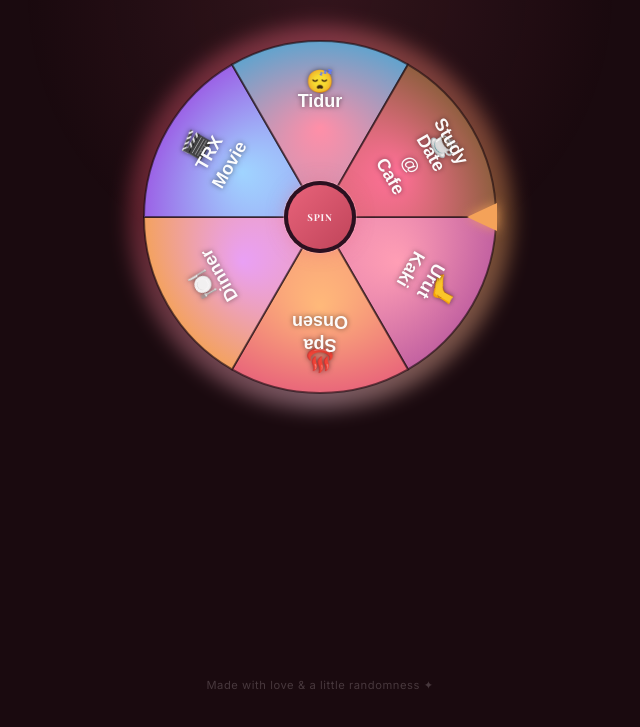
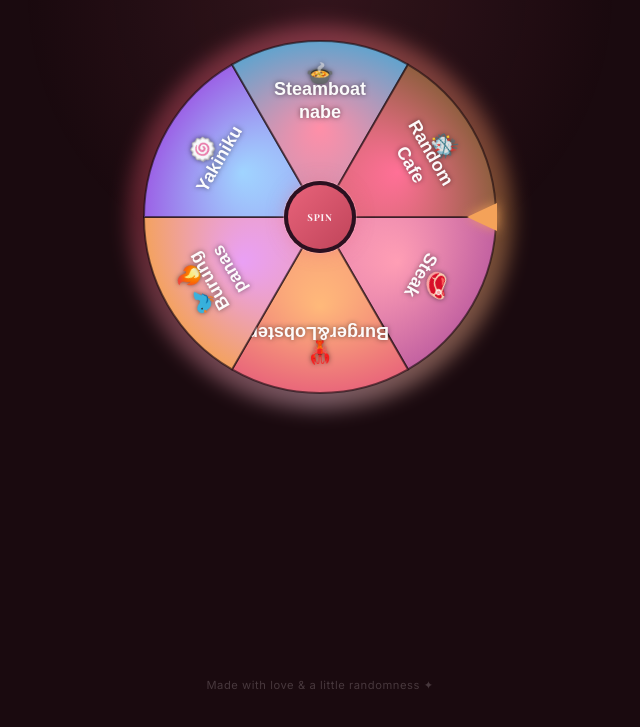
Before and after one commit to mrcactus23/dating, a plain HTML site: page index.html in a window 1280 px wide. Shown: the part 207-934 px from the top of the page, without its empty margins (320-960 px from the left). Drawn offline with nearby package versions, Linux system fonts and the light colour scheme.

Commit message:
Update index.html for food

```diff
--- a/index.html
+++ b/index.html
@@ -253,12 +253,12 @@
 
   <script>
     const ACTIVITIES = [
-      { name: "Urut Kaki",  emoji: "🦶", sub: "Relax & unwind together~",          color: "#c05fa0" },
-      { name: "Spa Onsen",  emoji: "♨️",  sub: "Soak it all away, you deserve it!", color: "#e8637a" },
-      { name: "Dinner",     emoji: "🍽️",  sub: "Dress up, eat good, be fancy!",     color: "#f4a259" },
-      { name: "TRX Movie",  emoji: "🎬",  sub: "Grab popcorn & snuggle up!",        color: "#9b5de5" },
-      { name: "Tidur",      emoji: "😴",  sub: "Sometimes rest IS the date 💤",     color: "#5ba4cf" },
-      { name: "Study Date @ Cafe", emoji: "☕", sub: "Laptops out, lattes in 📚",    color: "#8b5e3c" },
+      { name: "Steak",  emoji: "🥩", sub: "Steak! Steak! Steak!",          color: "#c05fa0" },
+      { name: "Burger&Lobster",  emoji: "🦞",  sub: "Burger & lobstahhhh!", color: "#e8637a" },
+      { name: "Burung panas",     emoji: "🐦🔥",  sub: "Burung kepanasannn!",     color: "#f4a259" },
+      { name: "Yakiniku",  emoji: "🍥",  sub: "Yakiniku trx!",        color: "#9b5de5" },
+      { name: "Steamboat nabe",      emoji: "🍲",  sub: "Hot pot pot pot",     color: "#5ba4cf" },
+      { name: "Random Cafe", emoji: "🫯", sub: "Laptops out, lattes in 📚",    color: "#8b5e3c" },
     ];
 
     const N = ACTIVITIES.length;
```
